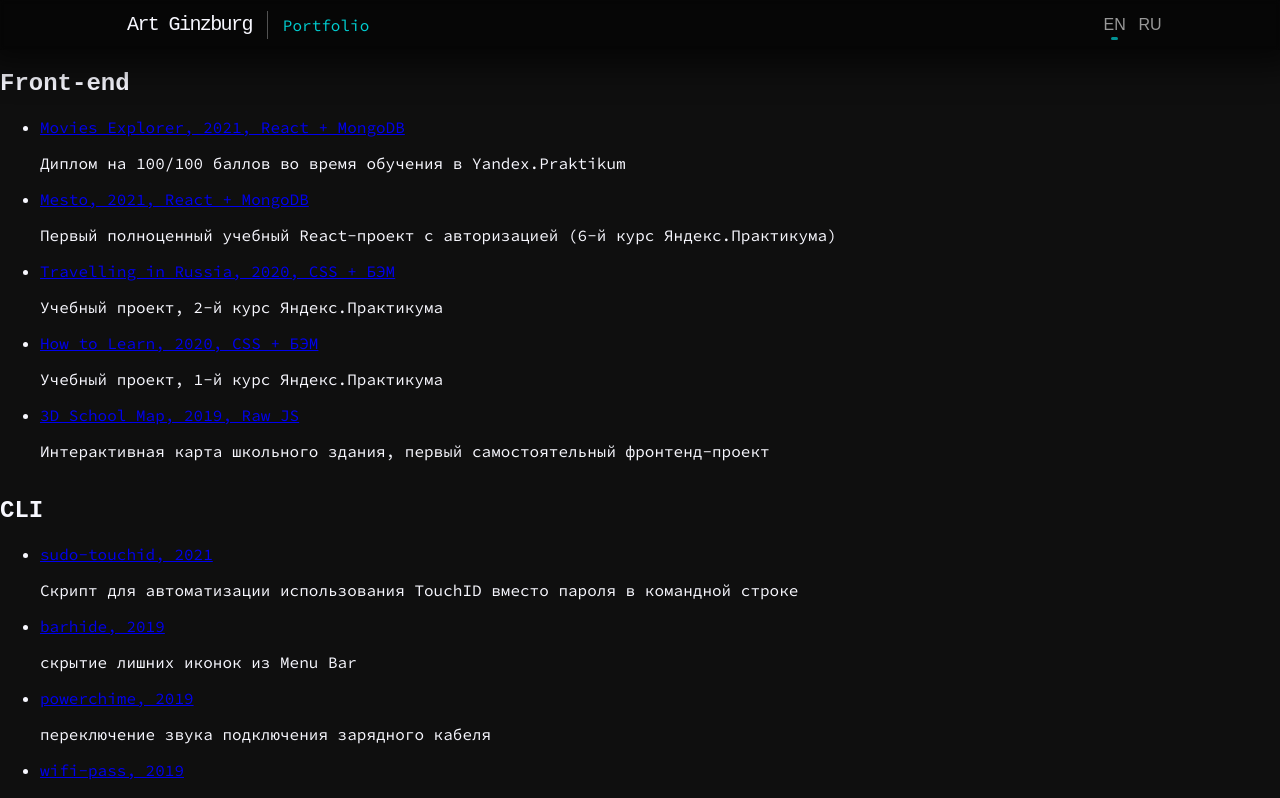
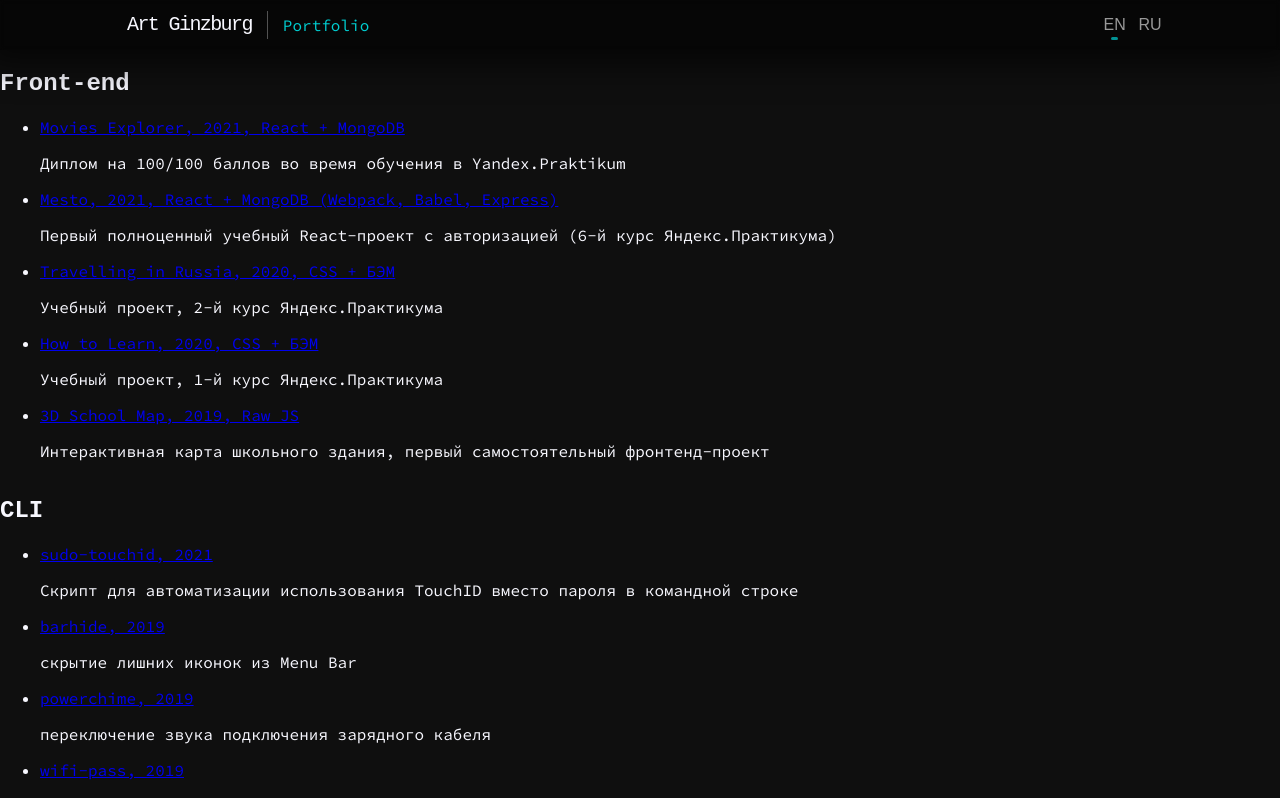
Before and after one commit to artginzburg/artginzburg.github.io, a React (Create React App) app: page /portfolio in a window 1280 px wide. Shown: the top 798 px of the page. Built offline with nearby package versions, Linux system fonts and the light colour scheme; a web font is replaced by a local one.

Commit message:
add a bit of info to portfolio

```diff
--- a/src/components/Portfolio/Portfolio.jsx
+++ b/src/components/Portfolio/Portfolio.jsx
@@ -22,7 +22,7 @@ export default function Portfolio() {
               target="_blank"
               rel="noreferrer"
             >
-              Mesto, 2021, React + MongoDB
+              Mesto, 2021, React + MongoDB (Webpack, Babel, Express)
             </a>
             <p>
               Первый полноценный учебный React-проект с авторизацией (6-й курс Яндекс.Практикума)
```
